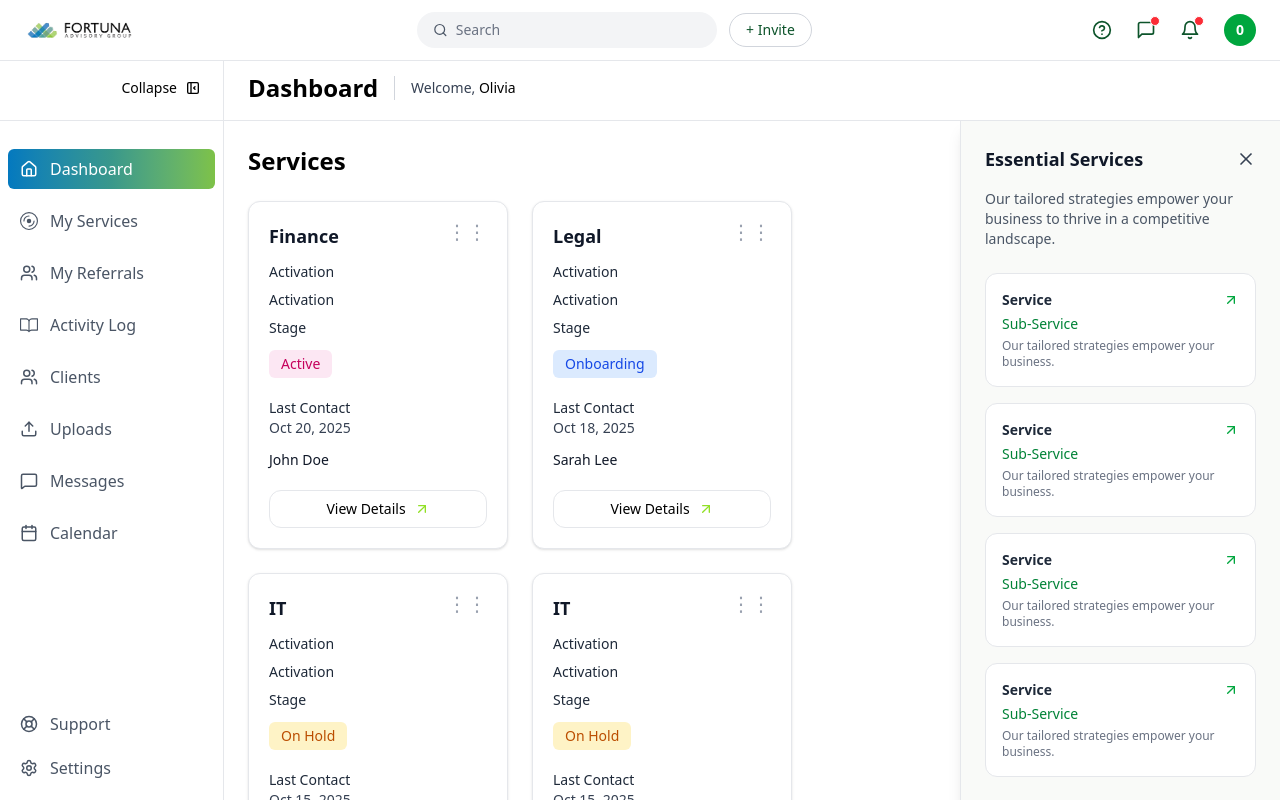
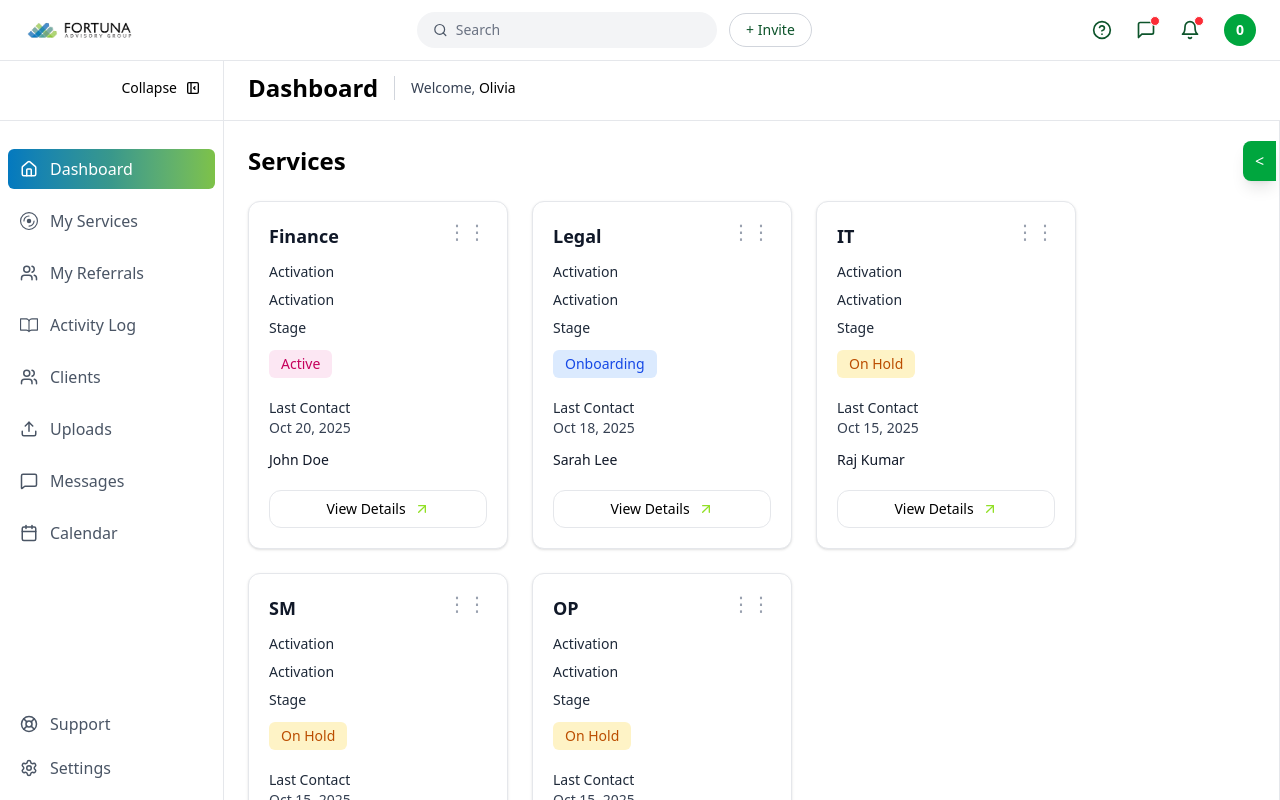
Before and after one commit to Narsingh-841/FortunaReferal, a React (Vite) app: page /dashboard in a window 1280 px wide. Shown: the top 800 px of the page. Built offline with nearby package versions, Linux system fonts and the light colour scheme.

Commit message:
essential sidebar

```diff
--- a/src/ServiceDashboard/EssentialServicesSidebar.tsx
+++ b/src/ServiceDashboard/EssentialServicesSidebar.tsx
@@ -35,29 +35,37 @@ const EssentialServicesSidebar = ({
   ];
 
   return (
+    <div className="relative h-full">
+      {/* Overlay for mobile */}
+      {isOpen && (
         <div
-      className={`relative transition-all duration-500 ease-in-out bg-[#f9faf8] border-l border-gray-200 shadow-lg h-full overflow-y-auto
-      ${isOpen ? "w-80" : "w-0"} `}
+          className="fixed inset-0 bg-black bg-opacity-50 z-40 lg:hidden"
+          onClick={toggleSidebar}
+        />
+      )}
+
+      {/* Sidebar panel */}
+      <div
+        className={`fixed lg:relative top-0 right-0 h-full bg-white max-lg:z-50 transition-all duration-500 ease-in-out border-l border-gray-200 overflow-y-auto
+          ${isOpen ? "w-80 translate-x-0" : "w-80 translate-x-full lg:translate-x-0 lg:w-0"}`}
       >
-      {/* Sidebar Content */}
         <div
           className={`h-full transition-opacity duration-300 ease-in-out ${
-          isOpen ? "opacity-100 p-6" : "opacity-0 p-0"
+            isOpen ? "opacity-100 p-4 lg:p-6" : "opacity-0 p-0"
           }`}
         >
-        <div className="flex items-center justify-between mb-4">
-          <h2 className="text-lg font-semibold text-gray-900">
-            Essential Services
-          </h2>
-          <button
+          <div
             onClick={toggleSidebar}
-            className="text-gray-700 hover:text-green-600 transition"
+            className="flex items-center justify-center gap-2 border border-gray-200 py-1.5 rounded-full hover:bg-gray-50 cursor-pointer mb-4"
           >
-            <X size={20} className="font-bold" />
-          </button>
+            <span>Close</span> <X size={18} className="font-bold text-[#91e026]" />
           </div>
 
-        <p className="text-sm text-gray-600 mb-6">
+          <div className="flex items-center justify-between mb-3">
+            <h2 className="text-xl font-bold">Essential Services</h2>
+          </div>
+
+          <p className="text-sm text-gray-600 mb-3">
             Our tailored strategies empower your business to thrive in a
             competitive landscape.
           </p>
@@ -66,32 +74,33 @@ const EssentialServicesSidebar = ({
             {services.map((service) => (
               <div
                 key={service.id}
-              className="border border-gray-200 rounded-xl p-4 bg-white hover:shadow-sm transition"
+                className="border border-gray-200 rounded-xl p-2 bg-white hover:shadow-sm transition"
               >
-              <div className="flex justify-between items-center mb-1">
+                <div className="flex justify-between items-center mb-1 bg-[#f2f8ec] p-1.5 rounded-sm">
                   <span className="text-sm font-semibold text-gray-800">
                     {service.title}
                   </span>
-                <ArrowUpRight size={16} className="text-green-600" />
                 </div>
-              <p className="text-sm font-medium text-green-700 mb-1">
+                <p className="flex items-center gap-2 text-sm font-medium mb-1">
                   {service.subService}
+                  <ArrowUpRight size={16} className="text-[#91e026]" />
                 </p>
-              <p className="text-xs text-gray-500">{service.description}</p>
+                <p className="text-sm text-gray-500">{service.description}</p>
               </div>
             ))}
           </div>
 
-        <button className="mt-6 w-full text-green-700 font-medium border border-green-600 rounded-lg py-2 hover:bg-green-50 transition">
-          All Services
-        </button>
+          <div className="flex items-center justify-center gap-2 border border-gray-200 py-1.5 rounded-full hover:bg-gray-50 cursor-pointer my-4">
+            <span>All Services</span> <ArrowUpRight size={16} className="text-[#91e026]" />
+          </div>
+        </div>
       </div>
 
-      {/* Floating Button (when closed) */}
+      {/* Floating open button (outside hidden area) */}
       {!isOpen && (
         <button
           onClick={toggleSidebar}
-          className="absolute top-1/2 -left-10 transform -translate-y-1/2 bg-green-600 text-white rounded-l-lg px-3 py-2 shadow-lg hover:bg-green-700 transition"
+          className="absolute top-10 -left-9 transform -translate-y-1/2 bg-green-600 text-white rounded-l-lg px-3 py-2 shadow-lg hover:bg-green-700 transition z-30"
         >
           &lt;
         </button>
--- a/src/ServiceDashboard/ServicesDashboard.tsx
+++ b/src/ServiceDashboard/ServicesDashboard.tsx
@@ -42,7 +42,7 @@ const SortableItem = ({
 // 🧩 Main Dashboard
 export default function ServicesDashboard() {
   const role: string = "client"; // can be "client" or "staff"
-  const [isSidebarOpen, setIsSidebarOpen] = useState(true);
+  const [isSidebarOpen, setIsSidebarOpen] = useState(false); // Start closed on mobile
 
   // Data
   const [services, setServices] = useState([
@@ -72,18 +72,17 @@ export default function ServicesDashboard() {
       contactName: "Raj Kumar",
     },
     {
-      id: "IT",
+      id: "SM",
       stage: "On Hold",
       lastContactDate: "Oct 15, 2025",
       contactName: "Raj Kumar",
     },
     {
-      id: "IT",
+      id: "OP",
       stage: "On Hold",
       lastContactDate: "Oct 15, 2025",
       contactName: "Raj Kumar",
     },
-
   ]);
 
   const lockedServices = [
@@ -123,15 +122,15 @@ export default function ServicesDashboard() {
   };
 
   return (
-    <div className="flex h-full">
+    <div className="flex h-full overflow-hidden"> {/* Added overflow-hidden */}
       {/* Main Content */}
       <div
         className={`flex-1 transition-all duration-500 ease-in-out ${
-          isSidebarOpen ? "mr-0" : "mr-0"
+          isSidebarOpen ? "lg:mr-0" : "mr-0"
         }`}
       >
-        <div className="p-6">
-          <h1 className="text-2xl font-semibold mb-6">Services</h1>
+        <div className="p-4 lg:p-6"> {/* Added responsive padding */}
+          <h1 className="text-xl lg:text-2xl font-semibold mb-6">Services</h1>
 
           <DndContext
             sensors={sensors}
```
Lines whose indentation alone changed are shown as unchanged.
